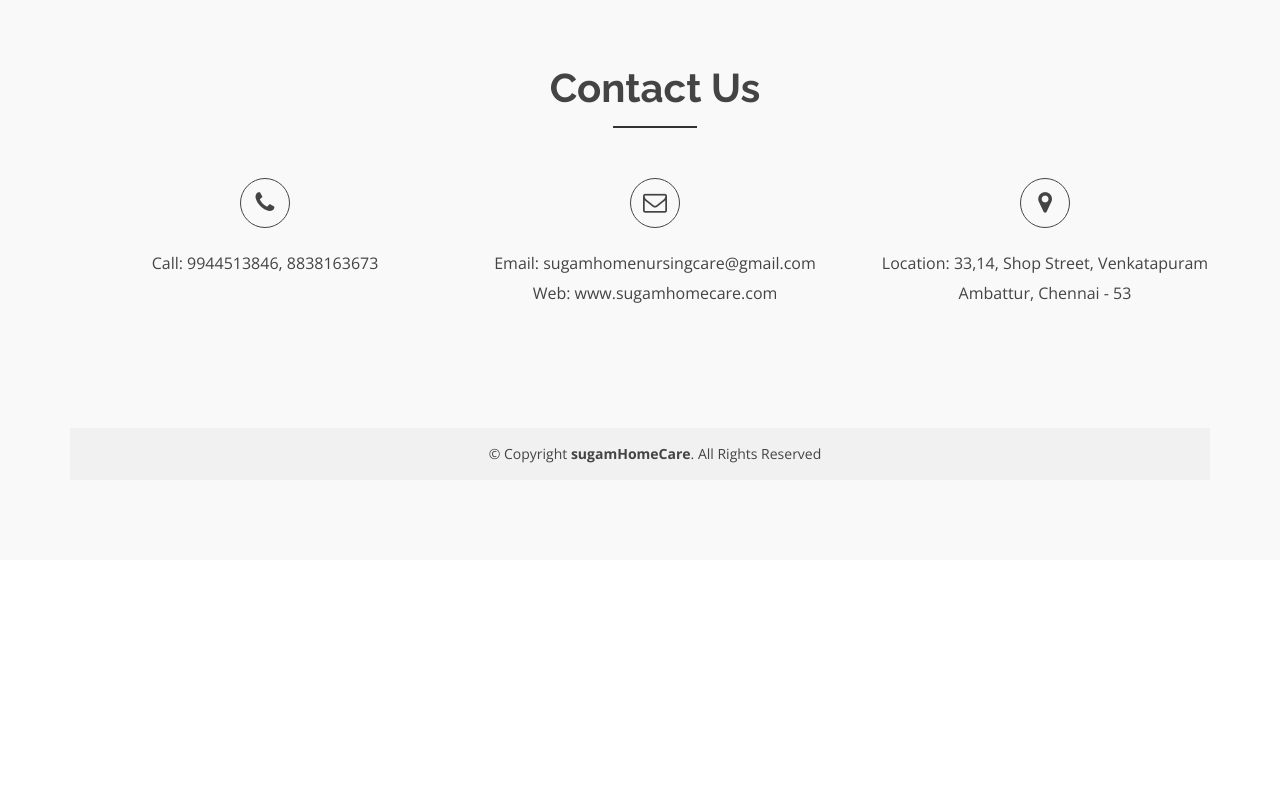
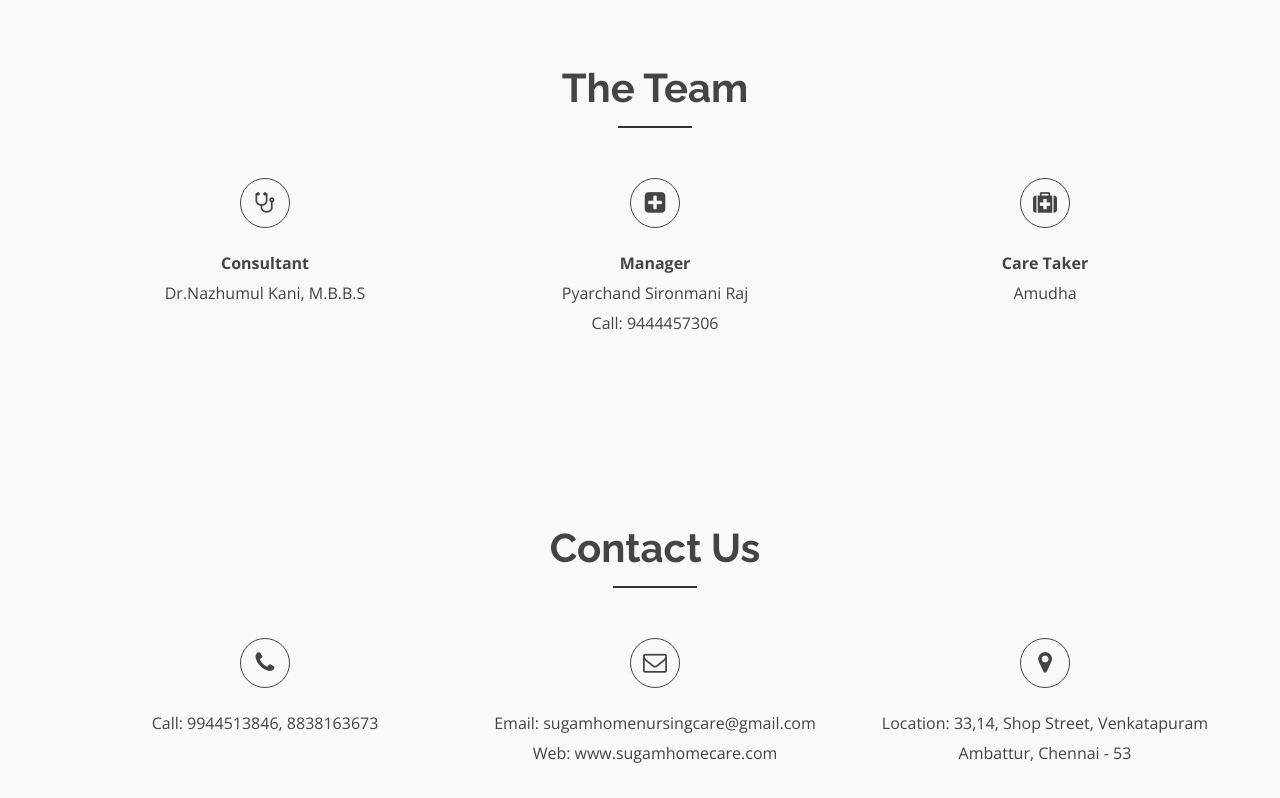
Before and after one commit to SugamHomeCare/sugamhomecare.github.io, a plain HTML site: page index.html in a window 1280 px wide. Shown: the part 2702-3500 px from the top of the page. Before the commit the page ends 3262 px from the top, so only its background shows below. Drawn offline with nearby package versions, Linux system fonts and the light colour scheme.

Commit message:
Add team section

```diff
--- a/index.html
+++ b/index.html
@@ -359,6 +359,62 @@
   </div>
   <!-- End Testimonials -->
 
+  <!-- Start The Team Area -->
+  <div id="team" class="team-area">
+    <div class="contact-inner area-padding">
+      <div class="contact-overly"></div>
+      <div class="container ">
+        <div class="row">
+          <div class="col-md-12 col-sm-12 col-xs-12">
+            <div class="section-headline text-center">
+              <h2>The Team</h2>
+            </div>
+          </div>
+        </div>
+        <div class="row">
+
+          <div class="col-md-4 col-sm-4 col-xs-12">
+            <div class="contact-icon text-center">
+              <div class="single-icon">
+                <i class="fa fa-stethoscope"></i>
+                <p>
+                  <b>Consultant</b><br>
+                  Dr.Nazhumul Kani, M.B.B.S
+                </p>
+              </div>
+            </div>
+          </div>
+
+          <div class="col-md-4 col-sm-4 col-xs-12">
+            <div class="contact-icon text-center">
+              <div class="single-icon">
+                <i class="fa fa-plus-square"></i>
+                <p>
+                <b>Manager</b> <br>
+                  <span>Pyarchand Sironmani Raj</span><br>
+                  Call: 9444457306
+                </p>
+              </div>
+            </div>
+          </div>
+
+          <div class="col-md-4 col-sm-4 col-xs-12">
+            <div class="contact-icon text-center">
+              <div class="single-icon">
+                <i class="fa fa-medkit"></i>
+                <p>
+                 <b>Care Taker</b><br>
+                  <span>Amudha</span>
+                </p>
+              </div>
+            </div>
+          </div>
+        </div>
+      </div>
+    </div>
+  </div>
+  <!-- End TheTeam -->
+
   <!-- Start contact Area -->
   <div id="contact" class="contact-area">
     <div class="contact-inner area-padding">
```
